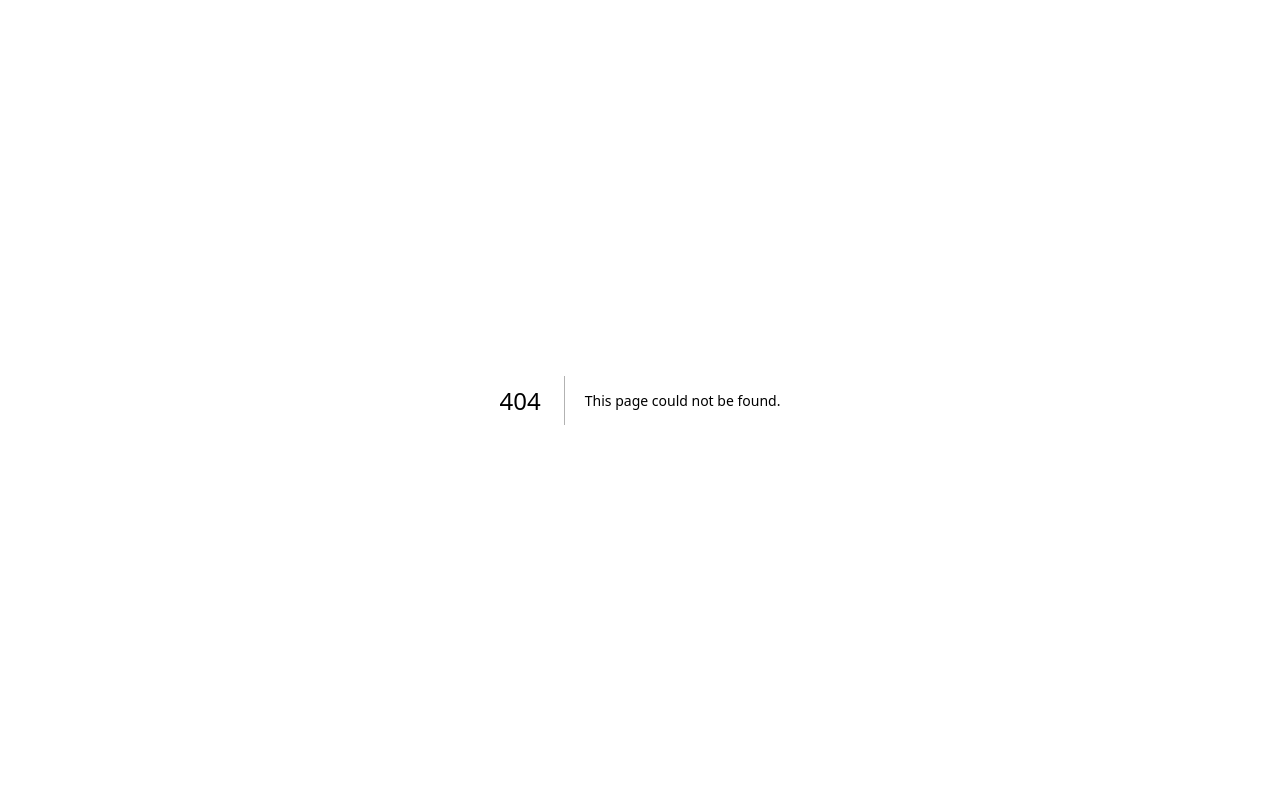
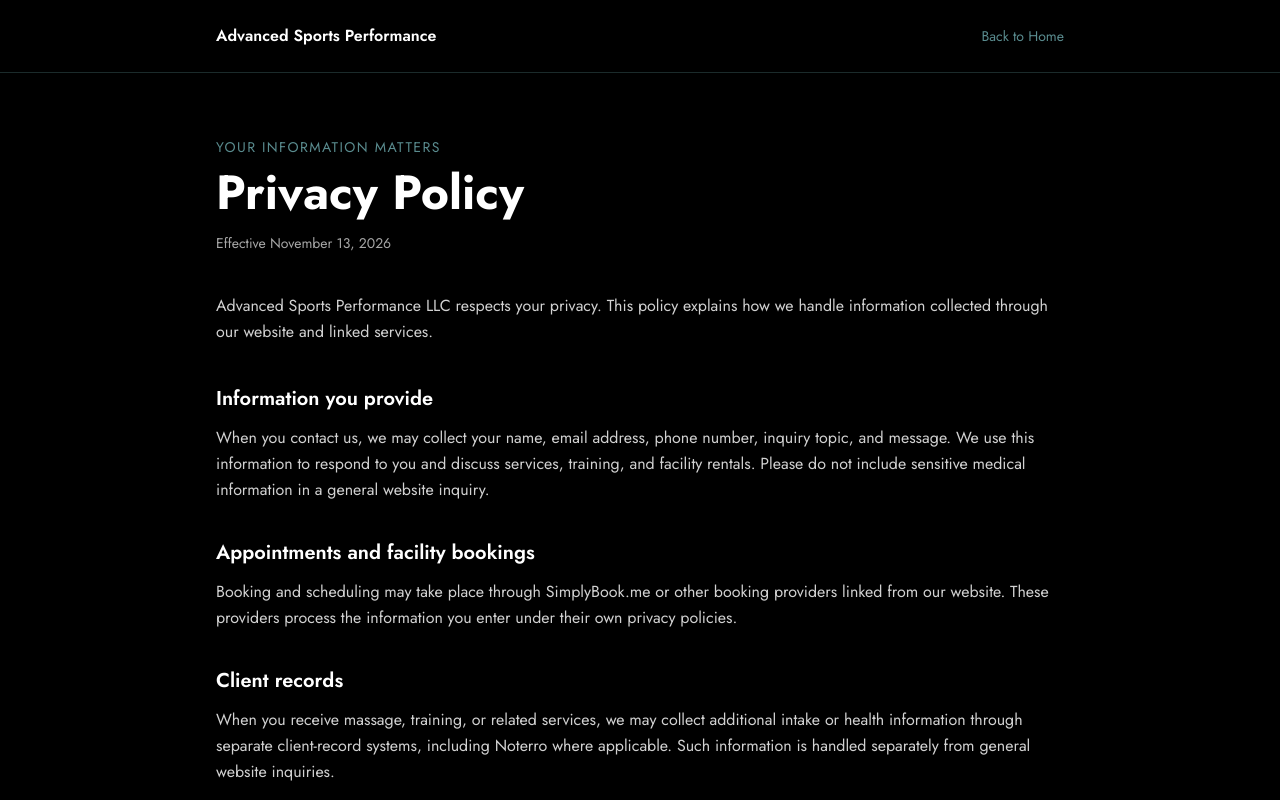
Before and after one commit to o2bswat/advanced-sports-performance, a Next.js app: page /privacy in a window 1280 px wide. Before the commit this address had no page. Shown: the top 800 px of the page. Built offline with nearby package versions, Linux system fonts and the light colour scheme.

Commit message:
Add ASP privacy policy

```diff
--- /dev/null
+++ b/src/app/privacy/page.tsx
@@ -0,0 +1,43 @@
+import type { Metadata } from "next";
+import Link from "next/link";
+
+export const metadata: Metadata = {
+  title: "Privacy Policy | Advanced Sports Performance",
+  description: "Privacy practices for Advanced Sports Performance's website, inquiries, and bookings.",
+};
+
+const sections = [
+  ["Information you provide", "When you contact us, we may collect your name, email address, phone number, inquiry topic, and message. We use this information to respond to you and discuss services, training, and facility rentals. Please do not include sensitive medical information in a general website inquiry."],
+  ["Appointments and facility bookings", "Booking and scheduling may take place through SimplyBook.me or other booking providers linked from our website. These providers process the information you enter under their own privacy policies."],
+  ["Client records", "When you receive massage, training, or related services, we may collect additional intake or health information through separate client-record systems, including Noterro where applicable. Such information is handled separately from general website inquiries."],
+  ["Payments", "Payments may be processed through third-party payment services. We do not collect or store complete payment card details through the website contact form."],
+  ["Email communications", "We use the contact information you provide to respond to inquiries and send service-related communications. Our optional email newsletter signup is provided by Brevo and is separate from contacting us; submitting an inquiry does not automatically subscribe you to marketing emails."],
+  ["Technical information and cookies", "Website hosting services may process IP addresses, device information, and technical logs to operate and secure the site. Embedded newsletter, booking, or payment services may use their own cookies or tracking technologies under their own privacy policies."],
+  ["Sharing and security", "We share information with service providers as necessary to operate the website, manage appointments, and respond to you. We take reasonable precautions to protect information, but no electronic system is completely secure."],
+  ["Your choices", "You may contact us to request access to or correction of information you have submitted. Some records may need to be retained for legal, professional, or business purposes."],
+  ["Policy updates", "We may revise this policy and will publish updates on this page."],
+] as const;
+
+export default function PrivacyPage() {
+  return (
+    <main id="main-content" className="min-h-screen bg-black text-white">
+      <header className="border-b border-[#456B6D]/40">
+        <div className="max-w-4xl mx-auto px-6 py-6 flex items-center justify-between gap-4">
+          <Link href="/" className="font-semibold hover:text-[#5A8C8F]">Advanced Sports Performance</Link>
+          <Link href="/" className="text-sm text-[#5A8C8F] hover:text-white">Back to Home</Link>
+        </div>
+      </header>
+      <article className="max-w-4xl mx-auto px-6 py-16">
+        <p className="text-[#5A8C8F] text-sm uppercase tracking-widest mb-3">Your information matters</p>
+        <h1 className="text-4xl md:text-5xl font-bold mb-4">Privacy Policy</h1>
+        <p className="text-[#A6A6A6] text-sm mb-10">Effective November 13, 2026</p>
+        <p className="text-[#D1D1D1] leading-relaxed mb-10">Advanced Sports Performance LLC respects your privacy. This policy explains how we handle information collected through our website and linked services.</p>
+        <div className="space-y-9">
+          {sections.map(([heading, body]) => <section key={heading}><h2 className="text-xl font-semibold mb-3">{heading}</h2><p className="text-[#D1D1D1] leading-relaxed">{body}</p></section>)}
+        </div>
+        <p className="mt-12 text-[#D1D1D1]">Questions? Email <a className="text-[#5A8C8F] underline break-all" href="mailto:advancedsportsmacomb@gmail.com">advancedsportsmacomb@gmail.com</a>.</p>
+      </article>
+      <footer className="border-t border-[#456B6D]/40 py-8 text-center text-[#88898B] text-xs">© 2026 Advanced Sports Performance LLC.</footer>
+    </main>
+  );
+}
```
